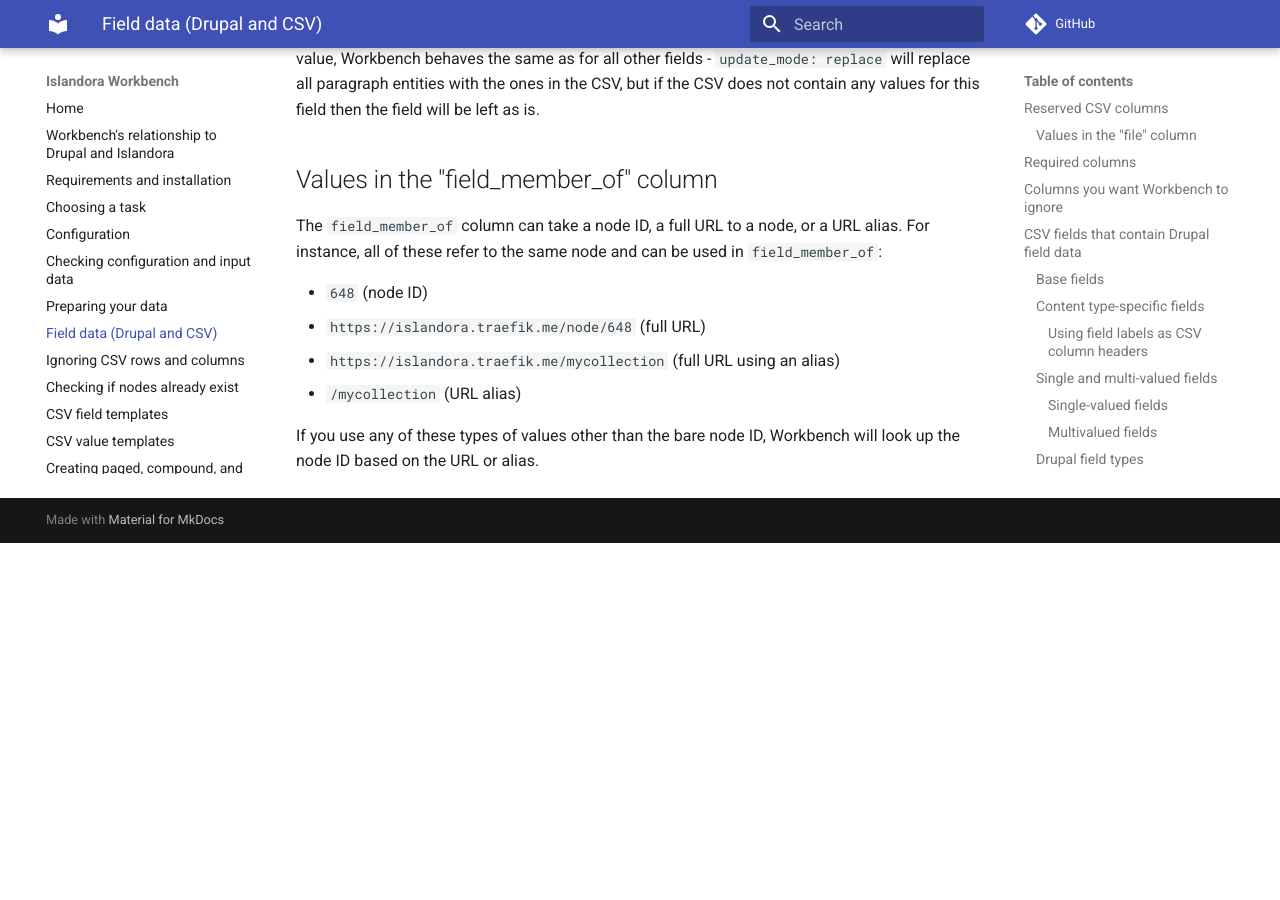
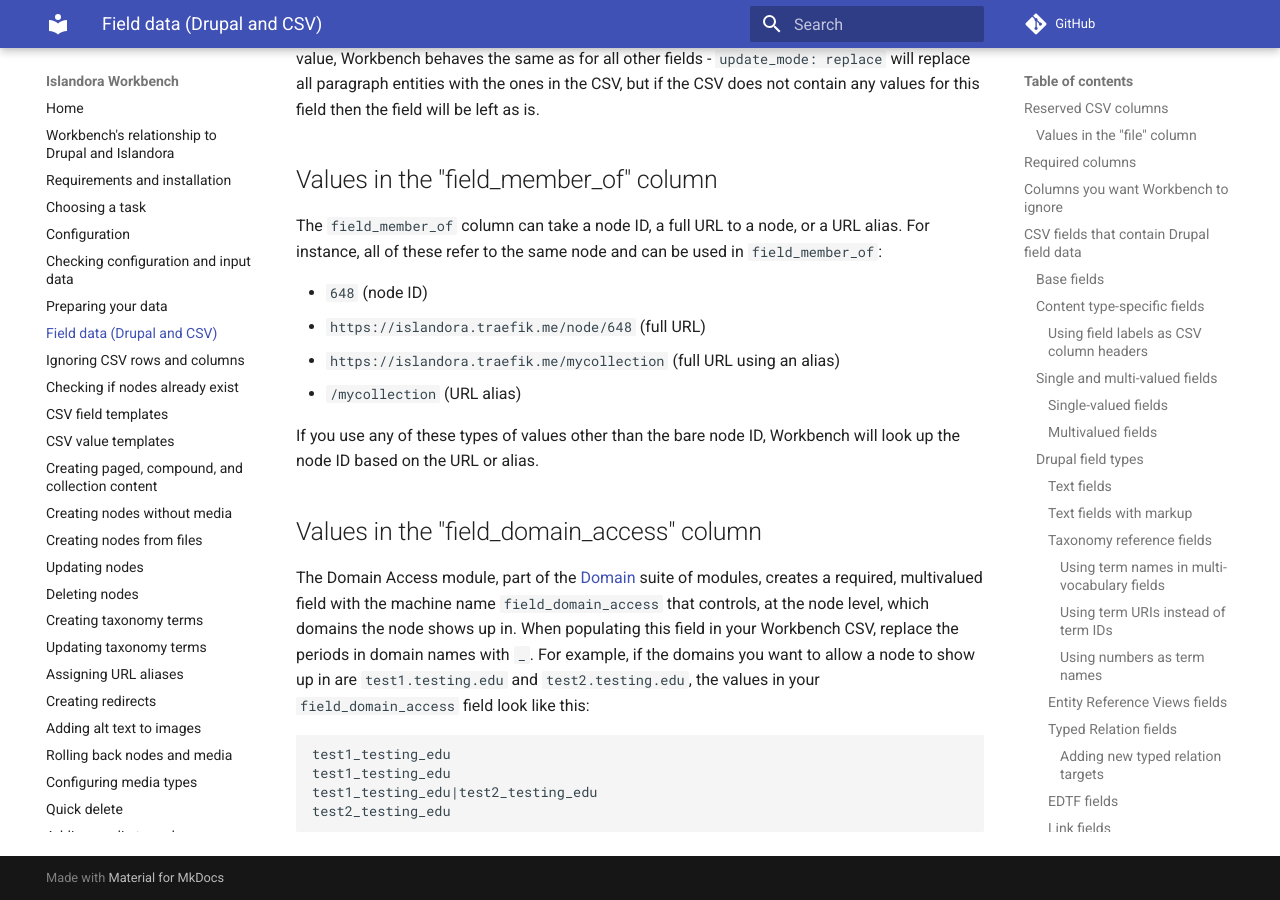
Before and after one commit to mjordan/islandora_workbench_docs, an MkDocs documentation site: the page built from docs/fields.md, in a window 1280 px wide and 900 px high, scrolled down 25848 px. Built offline with MkDocs 1.6.1 and Material for MkDocs 9.7.7, drawn with Linux system fonts in a browser that asks for light colours; comment, search, counter and statistics services are not loaded; before the commit the page ends 26391 px from its top, so only the background shows below that.

Commit message:
Updated docs for using the Domain Access field field_domain_access.

````diff
--- a/docs/fields.md
+++ b/docs/fields.md
@@ -659,3 +659,14 @@ The `field_member_of` column can take a node ID, a full URL to a node, or a URL
 - `/mycollection` (URL alias)
 
 If you use any of these types of values other than the bare node ID, Workbench will look up the node ID based on the URL or alias.
+
+## Values in the "field_domain_access" column
+
+The Domain Access module, part of the [Domain](https://www.drupal.org/project/domain) suite of modules, creates a required, multivalued field with the machine name `field_domain_access` that controls, at the node level, which domains the node shows up in. When populating this field in your Workbench CSV, replace the periods in domain names with `_`. For example, if the domains you want to allow a node to show up in are `test1.testing.edu` and `test2.testing.edu`, the values in your `field_domain_access` field look like this:
+
+```text
+test1_testing_edu
+test1_testing_edu
+test1_testing_edu|test2_testing_edu
+test2_testing_edu
+```
````
Also changed, not shown: docs/changelog.md (+2 -0 lines).
